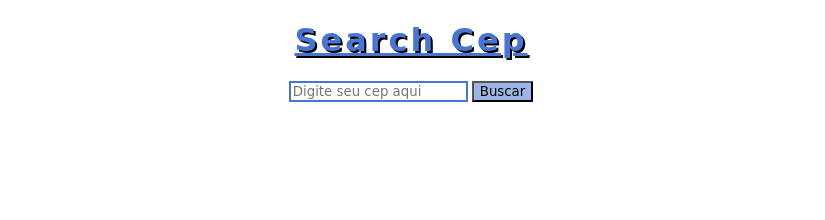
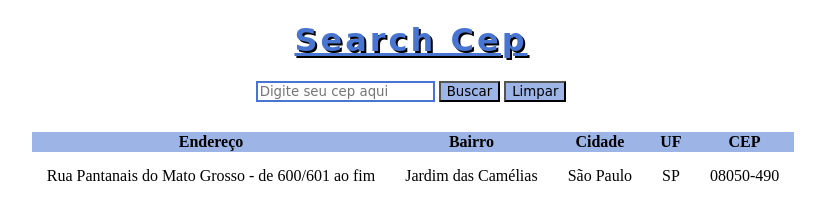
Before and after one commit to Gege-466/projeto-cep, a plain HTML site: page index.html in a window 1280 px wide. Shown: the whole page, without its empty margins (229-1054 px from the left). Drawn offline with Linux system fonts and the light colour scheme.

Commit message:
adicionando modificações

```diff
--- a/index.css
+++ b/index.css
@@ -18,3 +18,14 @@
     border: solid #4775d1;
     border-width: 2px;
 }
+td {
+    padding: 15px;
+}
+th {
+    background-color:#4775d188;
+}
+table {
+    border-collapse: collapse;
+    margin-top: 30px;
+    margin-left: 20%;
+}
--- a/index.html
+++ b/index.html
@@ -6,14 +6,36 @@
     <meta name="viewport" content="width=device-width, initial-scale=1.0">
     <title>Search Cep</title>
     <link rel="stylesheet"  href="./index.css">
+
 </head>
 <body>
     <div class="intro">
         <h1 class="titulo">Search Cep</h1>
     </div>
     <div class="intro">
-        <input type="text" placeholder="Digite seu cep aqui" class="input">
-        <button class="botao">Buscar</button>
+    <form>
+        <input type="text" placeholder="Digite seu cep aqui" maxlength="9" class="input">
+        <button type="button"class="botao">Buscar</button>
+        <button type="reset" class="botao">Limpar</button>
+    </form>
+    </div>
+    <div>
+        <table>
+            <tr>
+                <th>Endereço</th>
+                <th>Bairro</th>
+                <th>Cidade</th>
+                <th>UF</th>
+                <th>CEP</th>
+            </tr>
+            <tr>
+                <td>Rua Pantanais do Mato Grosso - de 600/601 ao fim</td>
+                <td>Jardim das Camélias</td>
+                <td>São Paulo</td>
+                <td>SP</td>
+                <td>08050-490</td>
+            </tr>
+        </table>
     </div>
 </body>
 </html>
```
